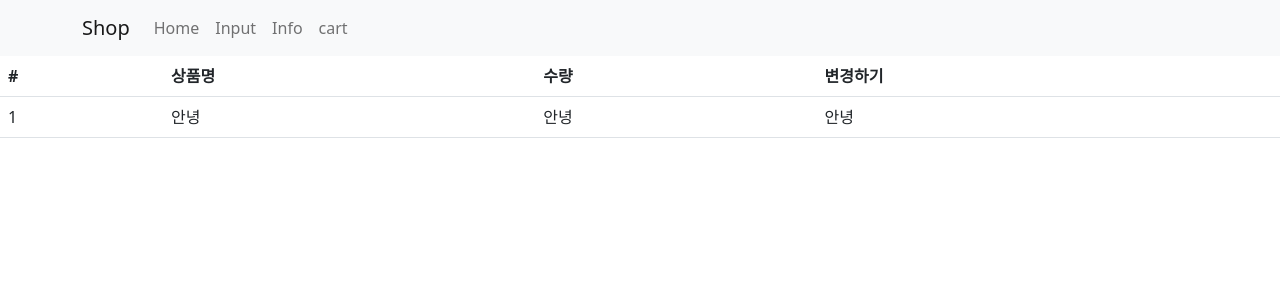
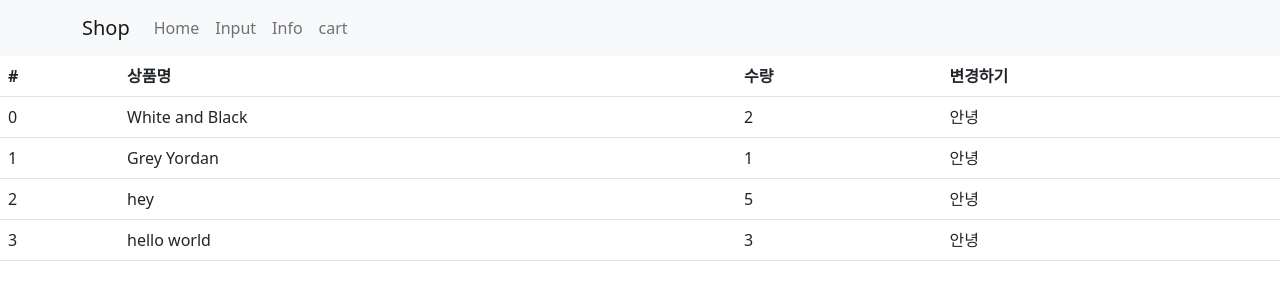
Before and after one commit to dv-yeop920/react-practice, a React (Create React App) app in the folder react/tutorial/: page /cart in a window 1280 px wide. Shown: the top 300 px of the page. Built offline with nearby package versions, Linux system fonts and the light colour scheme.

Commit message:
redux활용
redux에 state 만들고 reducer에 등록 한다음 cart 컴포넌트에서 useSelector를 이용해 state를 가져오고 map 으로 state List 뿌려서 장바구니 목록 만들어봄

```diff
--- a/react/tutorial/src/components/ShoppingCart.jsx
+++ b/react/tutorial/src/components/ShoppingCart.jsx
@@ -1,8 +1,10 @@
 import React from 'react';
 import 'bootstrap/dist/css/bootstrap.min.css';
 import {Table} from 'react-bootstrap';
+import {useSelector} from 'react-redux';
 
 const ShoppingCart = () => {
+    const user = useSelector((state) => {return state.user});
     return (
         <>
         <Table>
@@ -15,12 +17,18 @@ const ShoppingCart = () => {
             </tr>
             </thead>
             <tbody>
-            <tr>
-                <td>1</td>
-                <td>안녕</td>
-                <td>안녕</td>
-                <td>안녕</td>
-            </tr>
+                {
+                    user.map((user , i) => {
+                        return(
+                            <tr>
+                            <td>{user.id}</td>
+                            <td>{user.name}</td>
+                            <td>{user.count}</td>
+                            <td>안녕</td>
+                            </tr>
+                        )
+                    })
+                }
             </tbody>
         </Table>
         </>
--- a/react/tutorial/src/store.js
+++ b/react/tutorial/src/store.js
@@ -1,5 +1,18 @@
-import { configureStore } from '@reduxjs/toolkit'
+import { configureStore, createSlice } from '@reduxjs/toolkit'
 
+
+const user = createSlice({
+    name:'user',
+    initialState:
+    [
+        {id : 0, name : 'White and Black', count : 2},
+        {id : 1, name : 'Grey Yordan', count : 1},
+        {id : 2, name : 'hey', count : 5},
+        {id : 3, name : 'hello world', count : 3}
+    ]
+});
 export default configureStore({
-    reducer: { }
+    reducer: {
+        user : user.reducer
+    }
 })
```
